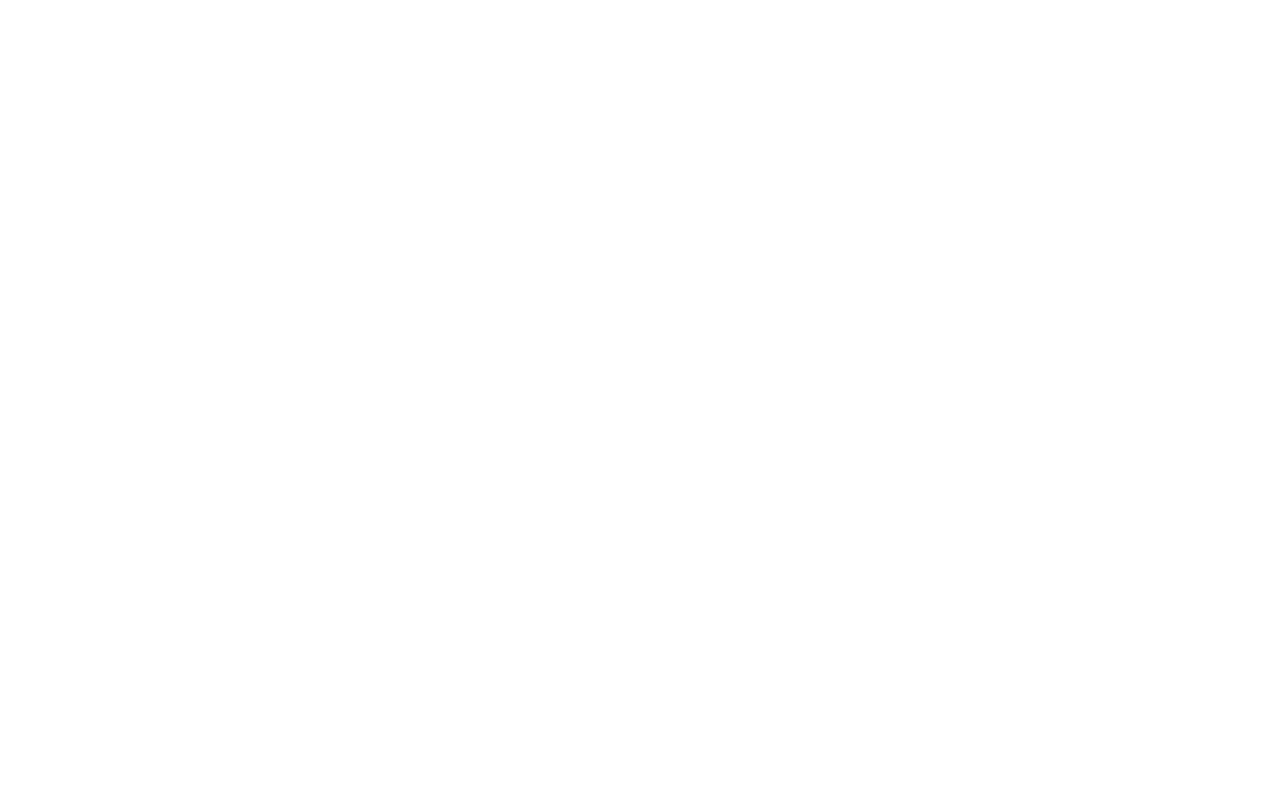
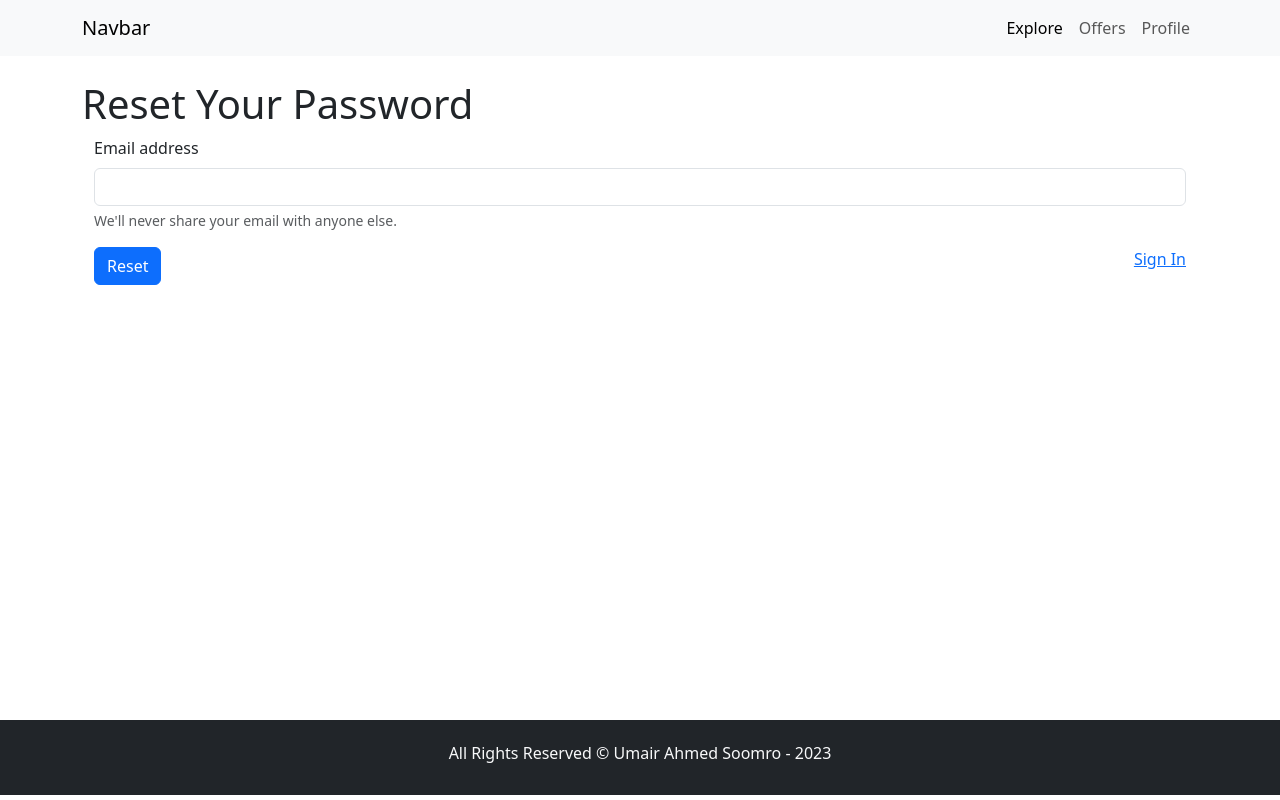
Before and after one commit to Umair513/House_Market-Place-App, a React (Create React App) app in the folder house-market-react-firebase/: page /forgot-password in a window 1280 px wide. Before the commit this address had no page. Built offline with nearby package versions, Linux system fonts and the light colour scheme.

Commit message:
Done with Forgot Password Functionality

```diff
--- a/house-market-react-firebase/src/App.js
+++ b/house-market-react-firebase/src/App.js
@@ -9,6 +9,7 @@
 import { ToastContainer, toast } from 'react-toastify';
 import 'react-toastify/dist/ReactToastify.css';
 import PrivateRoute from "./components/PrivateRoute";
+import ForgetPassword from "./pages/ForgetPassword";
 
 function App() {
   return (
@@ -20,6 +21,7 @@
         <Route path="/offers" element={<Offers></Offers>}></Route>
         <Route path="/signin" element={<SignIn></SignIn>}></Route>
         <Route path="/signup" element={<SignUp></SignUp>}></Route>
+        <Route path="/forgot-password" element={<ForgetPassword></ForgetPassword>}></Route>
         <Route path="/profile" element={<PrivateRoute></PrivateRoute>}>
           <Route path="/profile" element={<Profile></Profile>}></Route>
         </Route>
--- a/house-market-react-firebase/src/pages/ForgetPassword.js
+++ b/house-market-react-firebase/src/pages/ForgetPassword.js
@@ -1,10 +1,42 @@
 import React from 'react'
 import Layout from '../components/Layout/Layout'
+import { Link, useNavigate } from 'react-router-dom'
+import { useState } from 'react'
+import { getAuth, sendPasswordResetEmail } from 'firebase/auth'
+import { toast } from 'react-toastify'
 
 const ForgetPassword = () => {
+    const [email, setEmail] = useState("")
+    const navigate = useNavigate()
+    const onSubmitHandler = async (e) => {
+        e.preventDefault()
+        try {
+            const auth = getAuth()
+            await sendPasswordResetEmail(auth, email)
+            toast.success("Email sent successfully")
+            navigate("/signin")
+        } catch (error) {
+            toast.error("Something went wrong")
+        }
+    }
     return (
         <Layout>
-            <h1>ForgetPassword</h1>
+            <div className="container mt-4">
+                <h1>Reset Your Password</h1>
+                <form className='container' onSubmit={onSubmitHandler}>
+                    <div className="mb-3">
+                        <label htmlFor="exampleInputEmail1" className="form-label">Email address</label>
+                        <input type="email" className="form-control" id="exampleInputEmail1" aria-describedby="emailHelp" value={email} onChange={(e) => setEmail(e.target.value)} />
+                        <div id="emailHelp" className="form-text">We'll never share your email with anyone else.</div>
+                    </div>
+                    <div className="d-flex justify-content-between">
+                        <button type="submit" className="btn btn-primary">Reset</button>
+                        <Link to="/signin">Sign In</Link>
+                    </div>
+
+
+                </form>
+            </div>
         </Layout>
     )
 }
--- a/house-market-react-firebase/src/pages/SignIn.js
+++ b/house-market-react-firebase/src/pages/SignIn.js
@@ -48,6 +48,7 @@
                         <label htmlFor="exampleInputPassword1" className="form-label">Password</label>
                         <input type={showPassword ? "text" : "password"} value={password} onChange={onChange} className="form-control" id="password" />
                         <span>show password <BsFillEyeFill className='text-danger ms-2' style={{ cursor: "pointer" }} onClick={() => setShowPassword(prevState => !prevState)}></BsFillEyeFill></span>
+                        <Link to="/forgot-password">forgot password</Link>
                     </div>
 
                     <button type="submit" className="btn btn-primary">Sign In</button>
```
